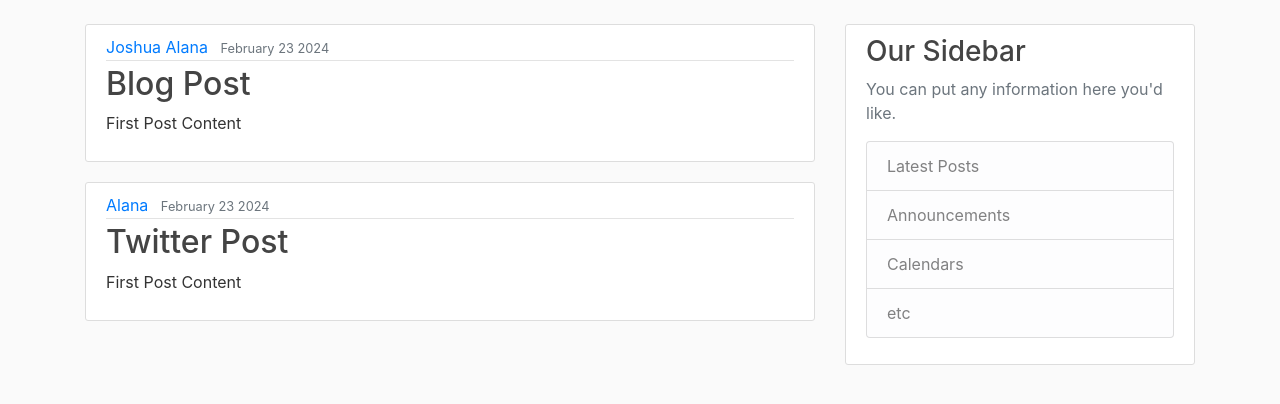
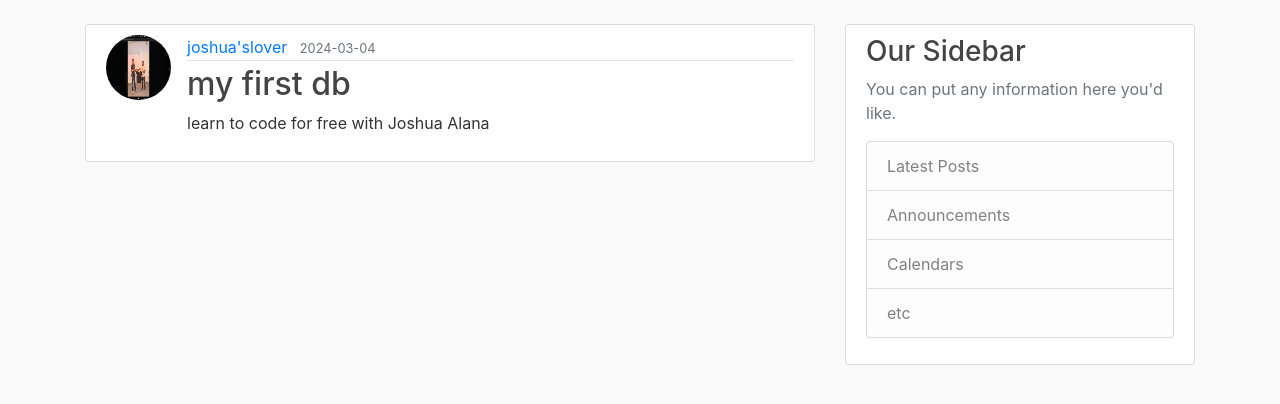
Before and after one commit to Joshua-Coded/test_flask, a Flask app: page / in a window 1280 px wide. Shown: the part 56-460 px from the top of the page. Run offline with Flask 3, Linux system fonts and the light colour scheme; some libraries are stand-ins or nearby versions.

Commit message:
creating post completed

```diff
--- a/blog/routes.py
+++ b/blog/routes.py
@@ -8,25 +8,27 @@ from blog.models import User, Post
 from flask_login import login_user, current_user, logout_user, login_required
 
 
-posts = [
-    {
-        'author': 'Joshua Alana',
-        'title': 'Blog Post',
-        'content': 'First Post Content',
-        'date_posted': 'February 23 2024'
-        },
-        {
-        'author': 'Alana',
-        'title': 'Twitter Post',
-        'content': 'First Post Content',
-        'date_posted': 'February 23 2024'
-        }
-]
+# posts = [
+#     {
+#         'author': 'Joshua Alana',
+#         'title': 'Blog Post',
+#         'content': 'First Post Content',
+#         'date_posted': 'February 23 2024'
+#         },
+#         {
+#         'author': 'Alana',
+#         'title': 'Twitter Post',
+#         'content': 'First Post Content',
+#         'date_posted': 'February 23 2024'
+#         }
+# ]
 
 @app.route('/')
 @app.route('/home')
 def home():
+    posts = Post.query.all()
     return render_template('home.html', posts=posts)
+
 
 
 @app.route('/about')
@@ -112,6 +114,9 @@ def account():
 def new_post():
     form = PostForm()
     if form.validate_on_submit():
+        post = Post(title=form.title.data, content=form.content.data, author=current_user)
+        db.session.add(post)
+        db.session.commit()
         flash("Your Post has been created!", "success")
         return redirect(url_for('home'))
     return render_template('create_post.html', title='New Post', form=form)
--- a/blog/templates/home.html
+++ b/blog/templates/home.html
@@ -2,10 +2,11 @@
 {% block content%}
     {% for post in posts %}
     <article class="media content-section">
+      <img class="rounded-circle article-img" src=" {{ url_for('static', filename='profile_pics/' + post.author.image_file)}}" />
         <div class="media-body">
           <div class="article-metadata">
-            <a class="mr-2" href="#">{{ post.author }}</a>
-            <small class="text-muted">{{ post.date_posted }}</small>
+            <a class="mr-2" href="#">{{ post.author.username }}</a>
+            <small class="text-muted">{{ post.date_posted.strftime('%Y-%m-%d') }}</small>
           </div>
           <h2><a class="article-title" href="#">{{ post.title }}</a></h2>
           <p class="article-content">{{ post.content }}</p>
```
Also changed, not shown: instance/site.db.
